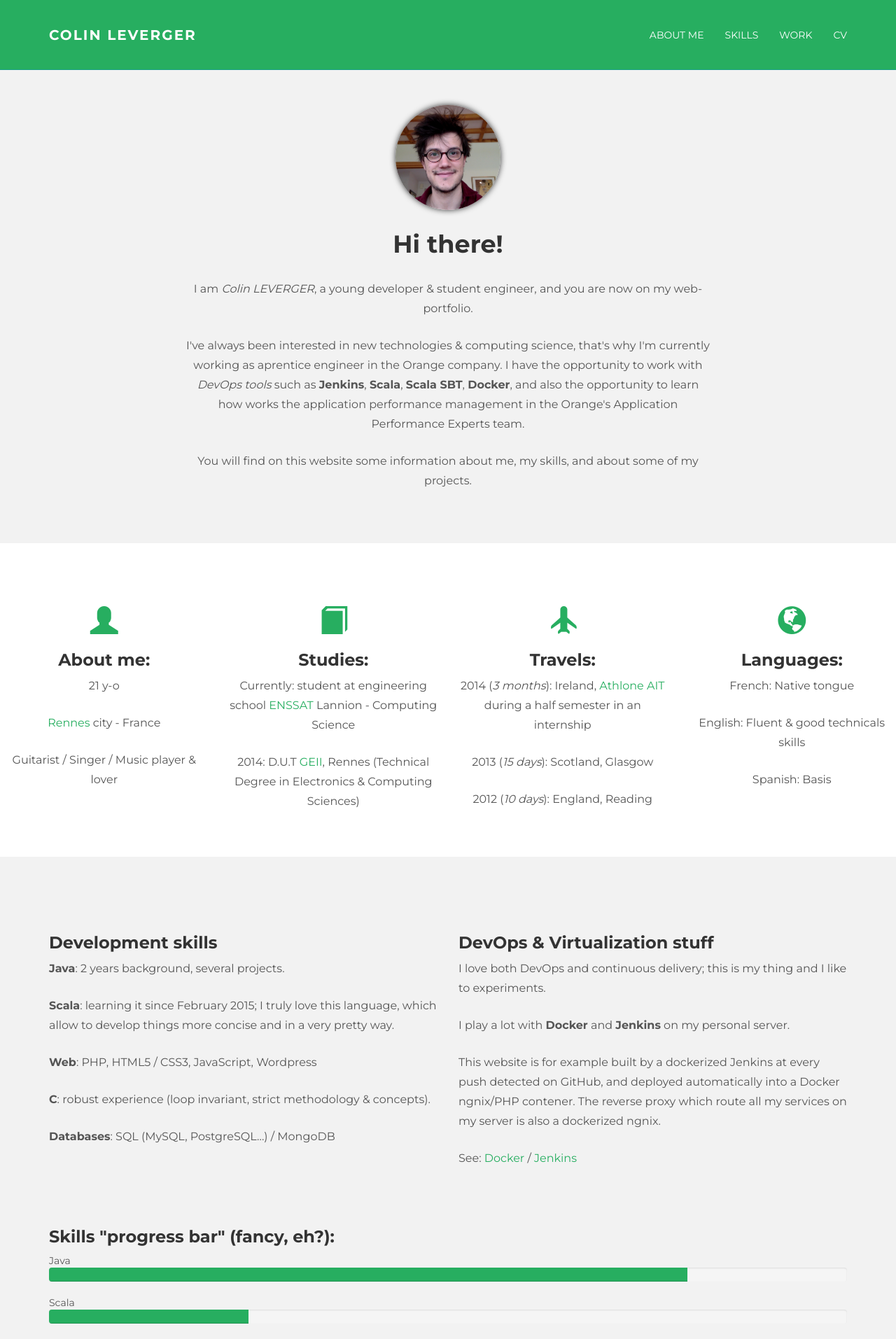
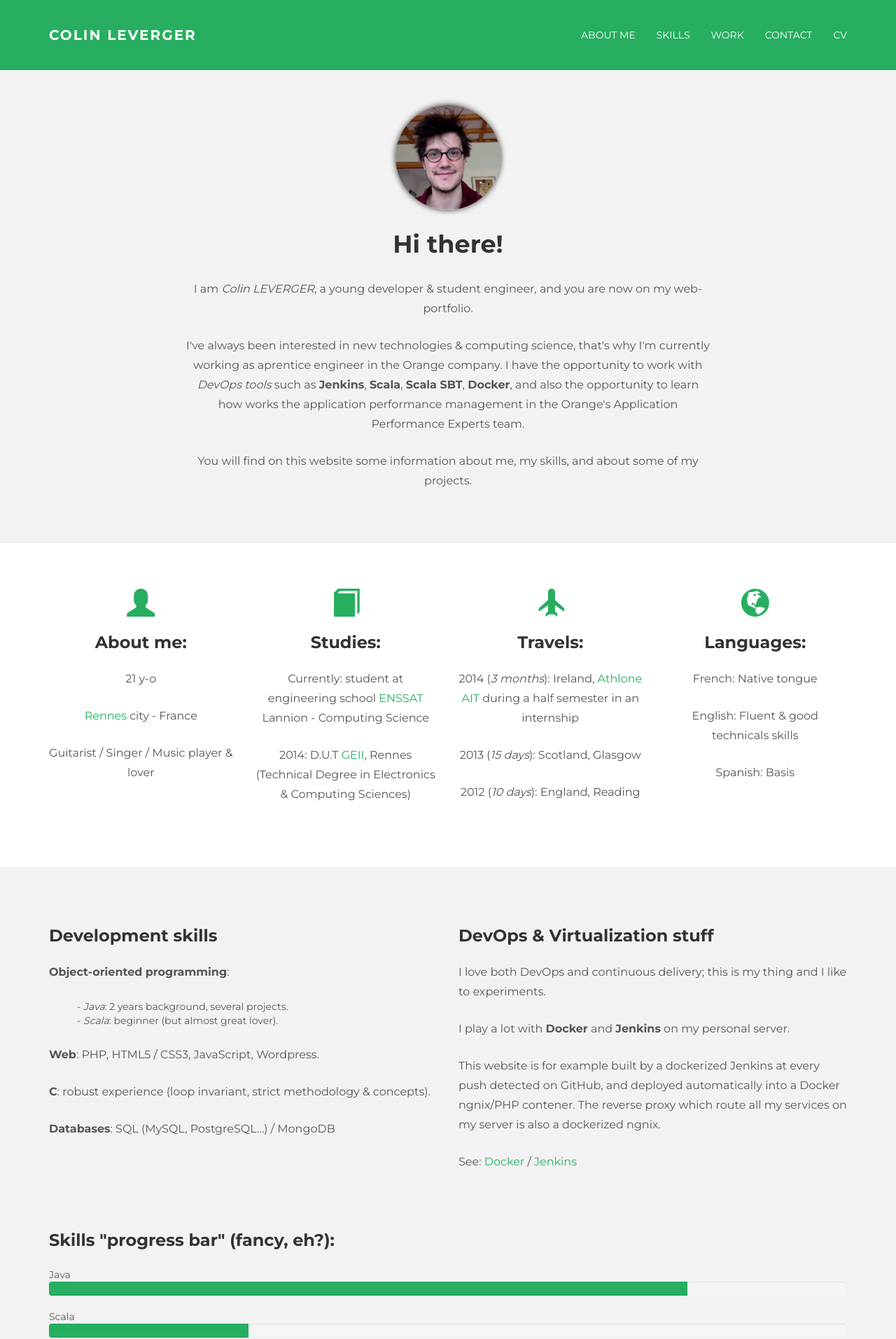
Before and after one commit to ColinLeverger/portfolio-colinleverger, a PHP site: page / in a window 1280 px wide. Shown: the top 1913 px of the page at 70% size. Run offline with PHP 8.4, Linux system fonts and the light colour scheme; some libraries are stand-ins or nearby versions.

Commit message:
V 1.1 prod

```diff
--- a/portfolio/assets/css/main.css
+++ b/portfolio/assets/css/main.css
@@ -33,7 +33,18 @@ h1 {
 	margin-bottom: 30px;
 }
 
+h3{
+	padding-bottom: 15px;
+}
 
+li.comp {
+	list-style-type: none;
+	text-align: left;
+}
+
+li.comp:before {
+	content: "- "; /* on affiche une chaîne de caractère */
+}
 
 /* Paragraph & Typographic */
 p {
@@ -166,18 +177,13 @@ a:after {
 	padding-bottom: 20px;
 }
 
-
 /* +++++ Color Wraps / Blog Page +++++ */
 
 #grey {
-	padding-top: 25px;
-	padding-bottom: 25px;
 	background-color: #f2f2f2;
 }
 
 #white {
-	padding-top: 25px;
-	padding-bottom: 25px;
 	background-color: #ffffff;
 }
 
--- a/portfolio/assets/js/hover.zoom.conf.js
+++ b/portfolio/assets/js/hover.zoom.conf.js
@@ -7,7 +7,7 @@ $(function () {
     });
 
     $('.green').hoverZoom({
-        overlayColor: '#1abc9c',
+        overlayColor: '#27ae60',
         zoom: 0
     });
 
--- a/portfolio/header.php
+++ b/portfolio/header.php
@@ -10,6 +10,7 @@
                     <li><a href="#about">About me</a></li>
                     <li><a href="#skills">Skills</a></li>
                     <li><a href="#work">Work</a></li>
+                    <li><a href="#footer">Contact</a></li>
                     <li><a href="./assets/Colin_LEVERGER.pdf">CV</a></li>
                 </ul>
             </div>
--- a/portfolio/index.php
+++ b/portfolio/index.php
@@ -27,7 +27,7 @@
     <![endif]-->
 </head>
 
-<body>
+<body class="index">
 
 <?php
 include "header.php";
@@ -38,7 +38,7 @@ include "header.php";
     <div class="container">
         <div class="row">
             <div class="col-lg-8 col-lg-offset-2 centered">
-                <img src="assets/img/colinleverger.jpg" class="circular" alt="Colin LEVERGER">
+                <img src="./assets/img/colinleverger.jpg" class="circular" alt="Colin LEVERGER">
 
                 <h1>Hi there!</h1>
 
@@ -64,7 +64,7 @@ include "header.php";
 </div>
 <!-- /welcome -->
 
-<div id="about" class="container pt"></div>
+<div id="about" class="container pt">
     <div class="row mt centered">
         <div class="col-lg-3">
             <span class="glyphicon glyphicon-user"></span>
@@ -74,7 +74,7 @@ include "header.php";
             <p>21 y-o</p>
 
             <p>
-            <a href="https://www.google.fr/maps/place/Rennes/@48.1159156,-1.6884545,13z/data=!3m1!4b1!4m2!3m1!1s0x480ede2fa7d69085:0x40ca5cd36e4ab30">
+                <a href="https://www.google.fr/maps/place/Rennes/@48.1159156,-1.6884545,13z/data=!3m1!4b1!4m2!3m1!1s0x480ede2fa7d69085:0x40ca5cd36e4ab30" target="new">
                     Rennes</a> city - France</p>
 
             <p>Guitarist / Singer / Music player & lover</p>
@@ -85,12 +85,12 @@ include "header.php";
 
             <h3>Studies:</h3>
 
-        <p>Currently: student at engineering school <a href="http://www.enssat.fr/">ENSSAT</a> Lannion -
+            <p>Currently: student at engineering school <a href="http://www.enssat.fr/" target="new">ENSSAT</a> Lannion -
                 Computing
                 Science</p>
 
             <p>2014: D.U.T <a
-                href="https://iut-rennes.univ-rennes1.fr/formations/dut/dut-genie-electrique-et-informatique-industrielle-geii">GEII</a>,
+                    href="https://iut-rennes.univ-rennes1.fr/formations/dut/dut-genie-electrique-et-informatique-industrielle-geii" target="new">GEII</a>,
                 Rennes (Technical Degree in Electronics & Computing Sciences) </p>
         </div>
 
@@ -99,7 +99,8 @@ include "header.php";
 
             <h3>Travels:</h3>
 
-        <p>2014 (<em>3 months</em>): Ireland, <a href="http://www.ait.ie/">Athlone AIT</a> during a half semester in an
+            <p>2014 (<em>3 months</em>): Ireland, <a href="http://www.ait.ie/" target="new">Athlone AIT</a> during a half semester in
+                an
                 internship</p>
 
             <p>2013 (<em>15 days</em>): Scotland, Glasgow</p>
@@ -131,14 +132,16 @@ include "header.php";
 
                 <h3>Development skills</h3>
 
-                <p><b>Java</b>: 2 years background, several projects.</p>
+                <p><b>Object-oriented programming</b>:
+                <ul>
+                    <li class="comp"><em>Java</em>: 2 years background, several projects.</li>
+                    <li class="comp"><em>Scala</em>: beginner (but almost great lover).</li>
+                </ul>
+                </p>
 
-                <p><b>Scala</b>: learning it since February 2015; I truly love this language, which
-                    allow to develop things more concise and in a very pretty way.</p>
+                <p><b>Web</b>: PHP, HTML5 / CSS3, JavaScript, Wordpress.</p>
 
-                <p><b>Web</b>: PHP, HTML5 / CSS3, JavaScript, Wordpress</p>
-
-                <p><b>C</b>: robust experience (loop invariant, strict  methodology & concepts).</p>
+                <p><b>C</b>: robust experience (loop invariant, strict methodology & concepts).</p>
 
                 <p><b>Databases</b>: SQL (MySQL, PostgreSQL...) / MongoDB</p>
 
@@ -147,14 +150,18 @@ include "header.php";
 
             <div class="col-lg-6">
                 <h3>DevOps & Virtualization stuff</h3>
+
                 <p>I love both DevOps and continuous delivery; this is my thing and I like to experiments.</p>
+
                 <p>I play a lot with <b>Docker</b> and <b>Jenkins</b> on my personal server.</p>
+
                 <p>This website is for example built by a dockerized Jenkins at every push detected on GitHub, and
-                    deployed automatically into a Docker ngnix/PHP contener. The reverse proxy which route all my services
+                    deployed automatically into a Docker ngnix/PHP contener. The reverse proxy which route all my
+                    services
                     on my server is also a dockerized ngnix.</p>
-                <p>See: <a href="https://www.docker.com/">Docker</a> / <a href="https://jenkins-ci.org/">Jenkins</a></p>
+
+                <p>See: <a href="https://www.docker.com/" target="new">Docker</a> / <a href="https://jenkins-ci.org/" target="new">Jenkins</a></p>
             </div>
-            <hr>
         </div>
         <div class="row mt">
             <div class="col-lg-12">
@@ -218,32 +225,48 @@ include "header.php";
         <div class="col-lg-6 col-lg-offset-3 centered">
             <h3>My work & projects</h3>
             <hr>
-            <p>Click on a project to have more details!</p>
+            <p>Click on a project to play with it!</p>
         </div>
     </div>
+
     <div class="row mt centered">
+
         <div class="col-lg-4">
-            <a class="zoom green" href="work01.html"><img class="img-responsive" src="assets/img/portfolio/port01.jpg"
-                                                          alt=""/></a>
+            <a class="zoom green" data-toggle="modal" href="./assets/project/boulder_dash.zip">
+                <img class="img-responsive" src="./assets/img/portfolio/boulder_dash.png" alt="Boulder Dash Game"/>
+            </a>
 
-            <p>APE</p>
+            <h3>Boulder Dash</h3>
+
+            <p>Clone of <a href="https://fr.wikipedia.org/wiki/Boulder_Dash" target="new">Boulder Dash</a>, done in <b>Java</b>, use of MVC pattern.</p>
+
+            <p>URL of GitHub project : <a href="https://github.com/ColinLeverger/boulder-dash">here!</a></p>
+
+            <p>MD5 of zip : e1a500927c9fcb5770edfee5831dff13</p>
+        </div>
+
+        <div class="col-lg-4">
+            <a class="zoom green" href="./assets/project/srv_php_voeux/index.php" target="new">
+                <img class="img-responsive" src="assets/img/portfolio/srv.png"
+                     alt="Serveur de voeux"/>
+            </a>
+
+            <h3>Website for ENSSAT : Serveur de voeux</h3>
+
+            <p>Website coded using <b>CodeIgniter</b>, <b>PHP</b>, <b>Javascript / AJAX</b>.</p>
+
+            <p>IDs to play :</p>
+            <ul>
+                <li class="comp">USERNAME: <em>bvozel</em></li>
+                <li class="comp">PASSWORD: <em>servicesENSSAT</em></li>
+            </ul>
         </div>
         <div class="col-lg-4">
-            <a class="zoom green" href="work01.html"><img class="img-responsive" src="assets/img/portfolio/port02.jpg"
-                                                          alt=""/></a>
-
-            <p>RAIDERS</p>
-        </div>
-        <div class="col-lg-4">
-            <a class="zoom green" href="work01.html"><img class="img-responsive" src="assets/img/portfolio/port02.jpg"
-                                                          alt=""/></a>
-
-            <p>RAIDERS2</p>
+            <h2>And more to come . . .</h2>
         </div>
     </div>
 </div>
 <!-- /container -->
-
 <?php
 include "footer.php";
 ?>
```
Also changed, not shown: portfolio/footer.php (+7 -3 lines), portfolio/assets/img/portfolio/1.jpg (deleted), portfolio/assets/img/portfolio/2.jpg (deleted), portfolio/assets/img/portfolio/3.jpg (deleted), portfolio/assets/img/portfolio/port01.jpg (deleted), portfolio/assets/img/portfolio/port02.jpg (deleted), portfolio/assets/img/portfolio/port03.jpg (deleted), portfolio/assets/img/portfolio/port04.jpg (deleted), portfolio/assets/img/portfolio/port05.jpg (deleted), portfolio/assets/img/portfolio/port06.jpg (deleted). Lines whose indentation alone changed are shown as unchanged.
